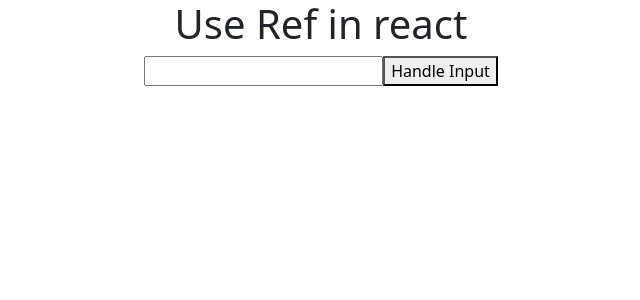
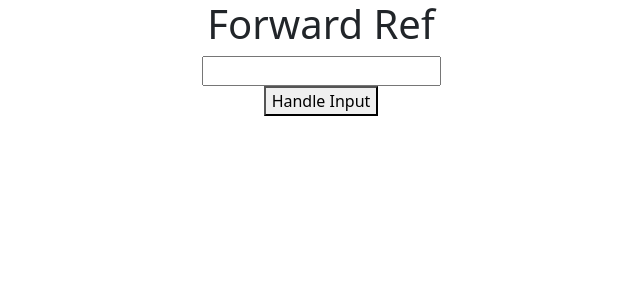
Before and after one commit to Sachin-RJ7/React-Tut, a React (Create React App) app: page / in a window 1280 px wide. Shown: the top 300 px of the page, without its empty margins (319-959 px from the left). Built offline with nearby package versions, Linux system fonts and the light colour scheme.

Commit message:
done forwardRef

```diff
--- a/src/App.js
+++ b/src/App.js
@@ -1,5 +1,6 @@
 import { useRef } from "react";
 import "./App.css";
+import Child from "./Child";
 
 function App()
 {
@@ -16,8 +17,8 @@ function App()
 
   return(
     <div className="App">
-      <h1>Use Ref in react</h1>
-      <input type="text" ref={inputRef} />
+      {/* <h1>Use Ref in react</h1> */}
+      <Child ref={inputRef} />
       <button onClick={handleInput}>Handle Input</button>
     </div>
   )
--- a/src/Child.js
+++ b/src/Child.js
@@ -1,12 +1,17 @@
+import React,{ forwardRef } from "react";
 
+// forwardRef
 
-function Child(props){
-    const data = "Sachin Kumar"
+// forwardRef is a higher-order component in React that allows you to pass a ref through a component to one of its children. This is useful when you need to access the properties of a DOM element that is rendered by a child component.
+
+function Child(props,ref){
+
     return(
         <div>
-            <button onClick={()=>props.alert(data)}>Click me</button>
+            <h1>Forward Ref</h1>
+            <input type="text" ref={ref} />
         </div>
     )
 }
 
-export default Child;
+export default forwardRef(Child);
```
